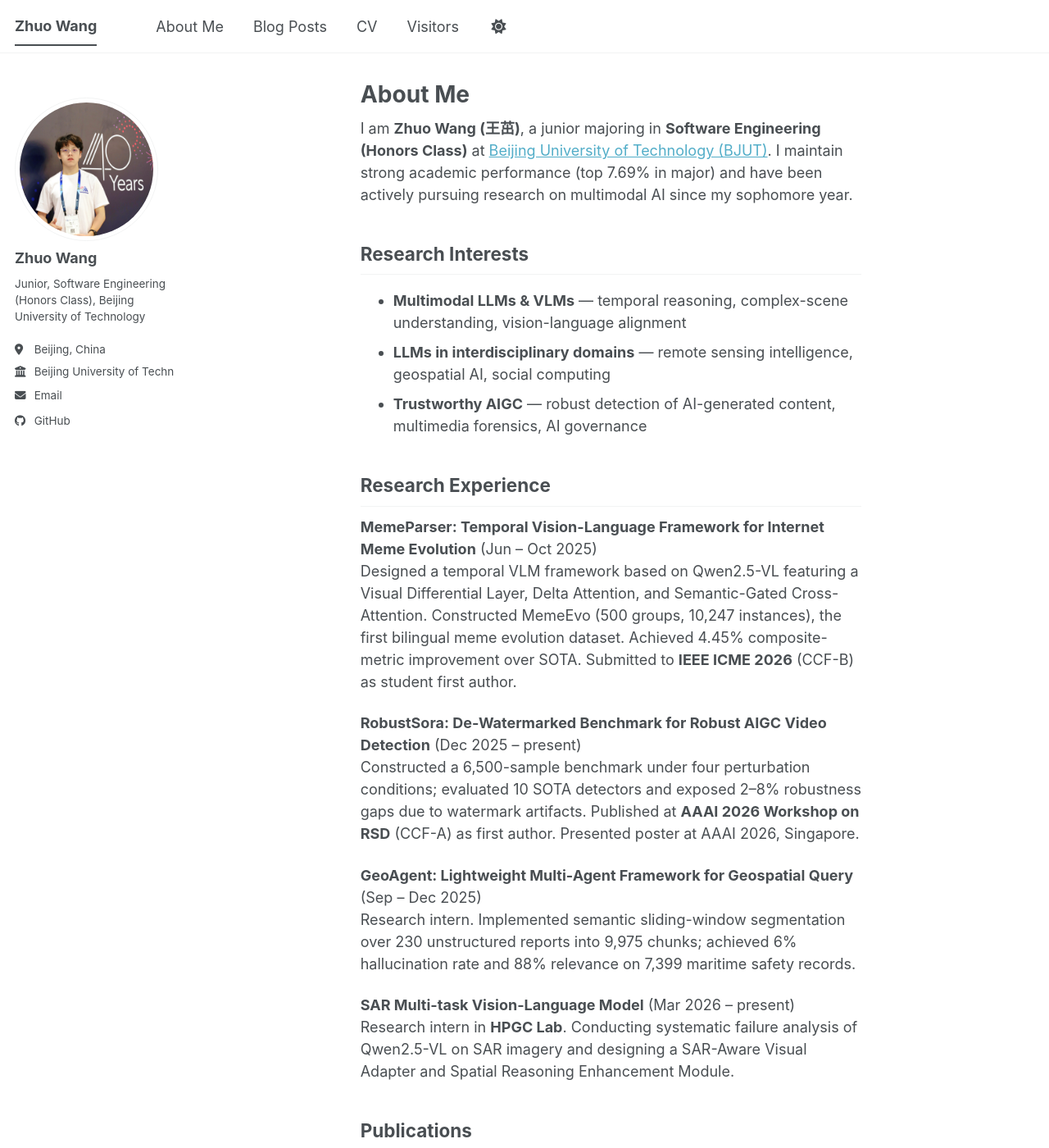
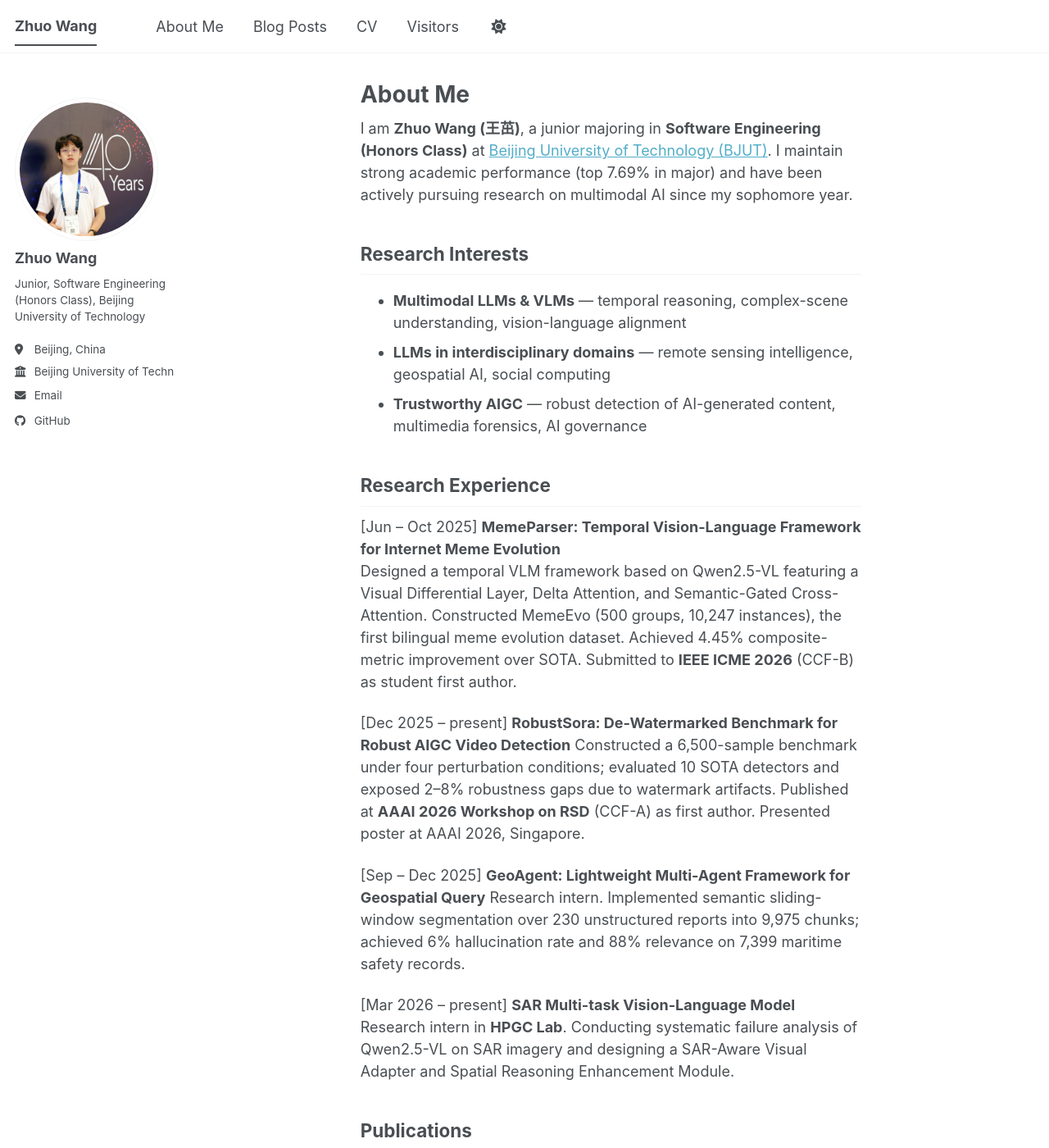
Before and after one commit to williamwang25/williamwang25.github.io, a Jekyll site: the page built from _pages/about.md, in a window 1280 px wide and 1400 px high. Shown: the whole window at 82% size. Built offline with Jekyll 4.4.1, drawn with Linux system fonts in a browser that asks for light colours; a script bundle is joined from its source files by our own code; library files that are not in the unit come from our copies.

```diff
--- a/_pages/about.md
+++ b/_pages/about.md
@@ -17,16 +17,16 @@ I am **Zhuo Wang (王茁)**, a junior majoring in **Software Engineering (Honors
 
 ## Research Experience
 
-**MemeParser: Temporal Vision-Language Framework for Internet Meme Evolution** (Jun – Oct 2025)
+[Jun – Oct 2025] **MemeParser: Temporal Vision-Language Framework for Internet Meme Evolution**
 Designed a temporal VLM framework based on Qwen2.5-VL featuring a Visual Differential Layer, Delta Attention, and Semantic-Gated Cross-Attention. Constructed MemeEvo (500 groups, 10,247 instances), the first bilingual meme evolution dataset. Achieved 4.45% composite-metric improvement over SOTA. Submitted to **IEEE ICME 2026** (CCF-B) as student first author.
 
-**RobustSora: De-Watermarked Benchmark for Robust AIGC Video Detection** (Dec 2025 – present)
+[Dec 2025 – present] **RobustSora: De-Watermarked Benchmark for Robust AIGC Video Detection**
 Constructed a 6,500-sample benchmark under four perturbation conditions; evaluated 10 SOTA detectors and exposed 2–8% robustness gaps due to watermark artifacts. Published at **AAAI 2026 Workshop on RSD** (CCF-A) as first author. Presented poster at AAAI 2026, Singapore.
 
-**GeoAgent: Lightweight Multi-Agent Framework for Geospatial Query** (Sep – Dec 2025)
+[Sep – Dec 2025]  **GeoAgent: Lightweight Multi-Agent Framework for Geospatial Query**
 Research intern. Implemented semantic sliding-window segmentation over 230 unstructured reports into 9,975 chunks; achieved 6% hallucination rate and 88% relevance on 7,399 maritime safety records.
 
-**SAR Multi-task Vision-Language Model** (Mar 2026 – present)
+[Mar 2026 – present]  **SAR Multi-task Vision-Language Model**
 Research intern in **HPGC Lab**. Conducting systematic failure analysis of Qwen2.5-VL on SAR imagery and designing a SAR-Aware Visual Adapter and Spatial Reasoning Enhancement Module.
 
 ## Publications
```
